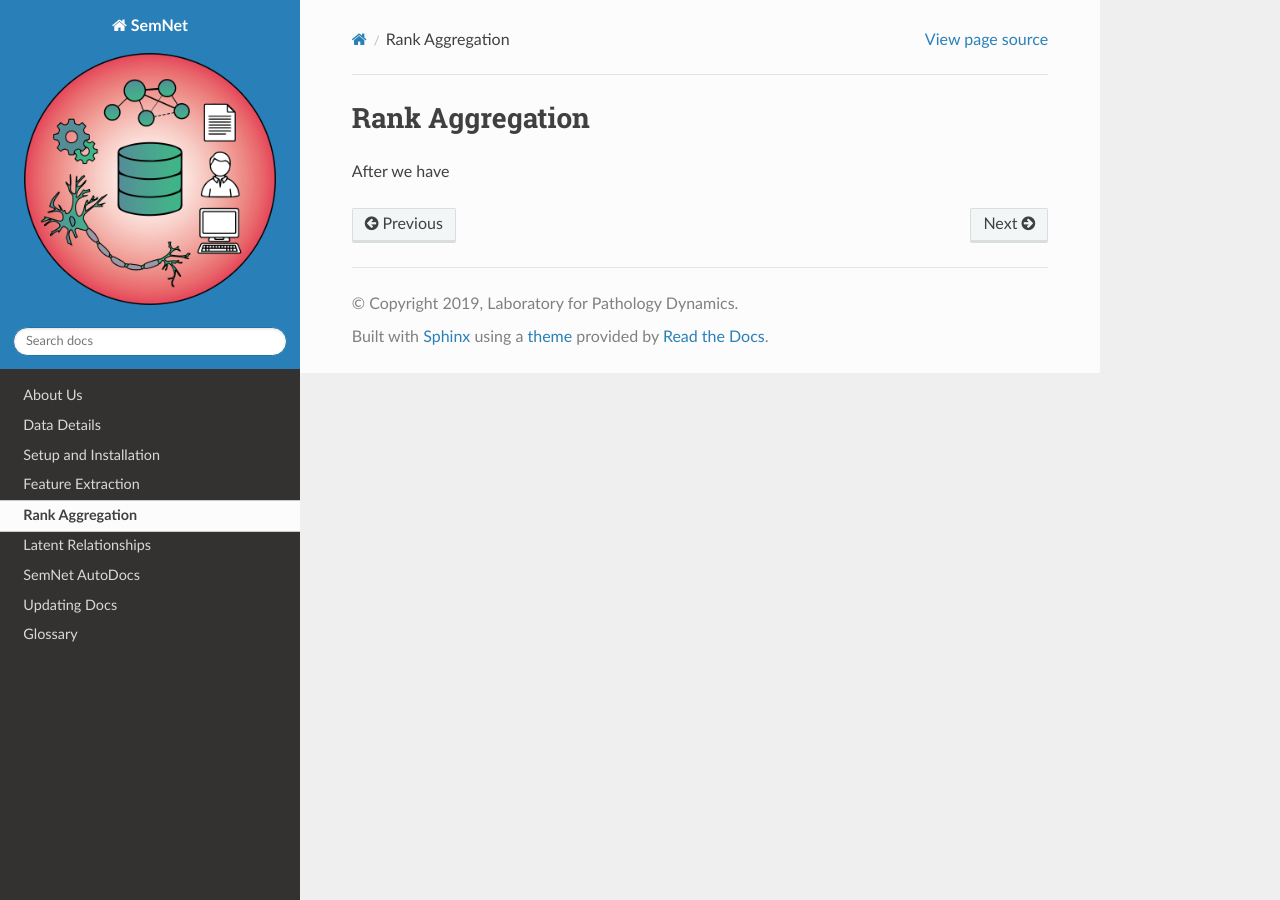
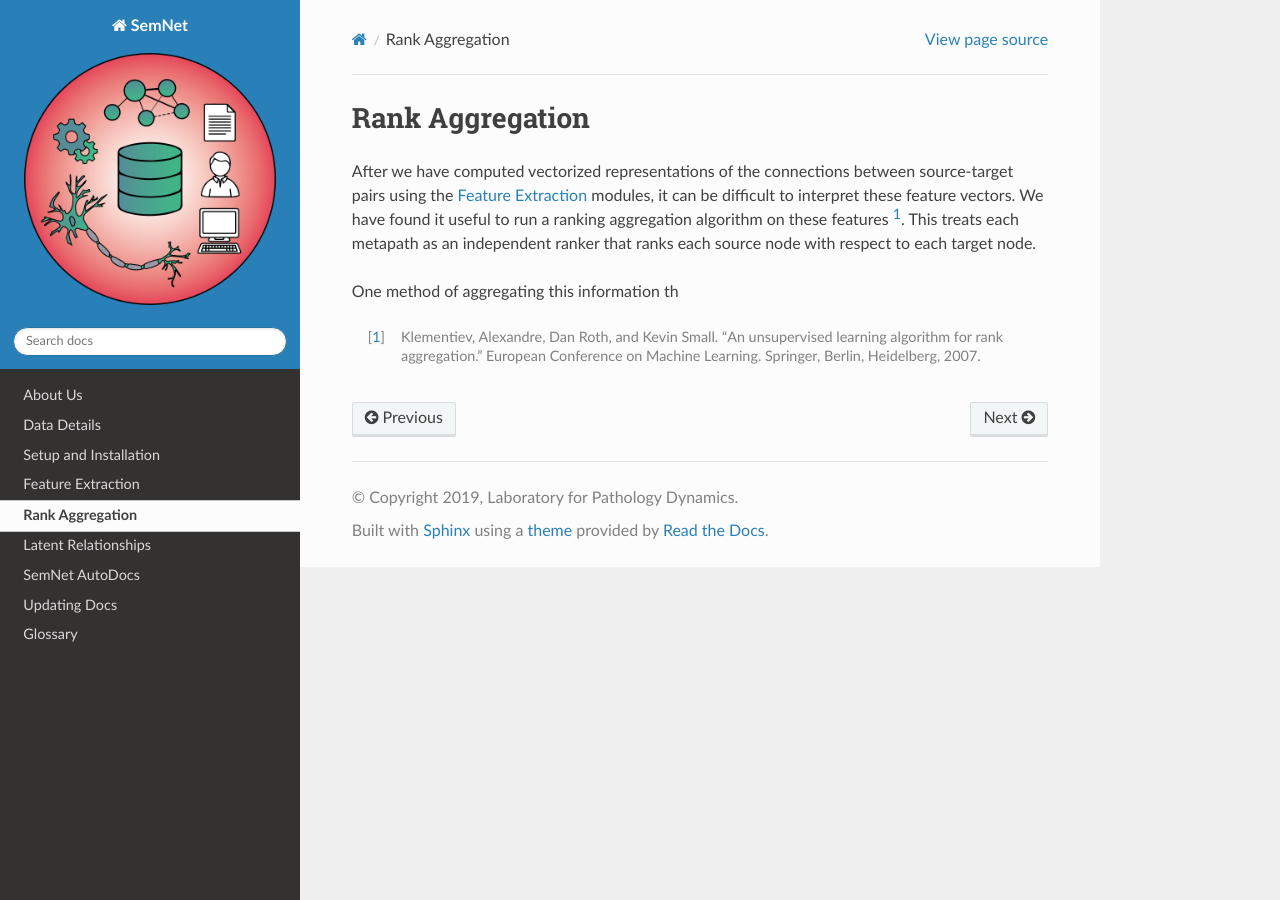
Before and after one commit to sallegri3/semnet-2, a Sphinx documentation site: the page built from docs/source/ranking.rst, in a window 1280 px wide. Built offline with Sphinx 7.4.7 and the Read the Docs theme 2.0.0, drawn with Linux system fonts in a browser that asks for light colours.

Commit message:
more docs

```diff
--- a/docs/source/featextract.rst
+++ b/docs/source/featextract.rst
@@ -1,3 +1,5 @@
+.. _FeatExtract:
+
 Feature Extraction
 ==================
 
--- a/docs/source/index.rst
+++ b/docs/source/index.rst
@@ -43,7 +43,6 @@ Citations
 ^^^^^^^^^
 
     * Himmelstein, Daniel S., and Sergio E. Baranzini. "Heterogeneous network edge prediction: a data integration approach to prioritize disease-associated genes." PLoS computational biology 11.7 (2015): e1004259.
-    * Klementiev, Alexandre, Dan Roth, and Kevin Small. "An unsupervised learning algorithm for rank aggregation." European Conference on Machine Learning. Springer, Berlin, Heidelberg, 2007.
     * Shi, Chuan, et al. "HeteSim: A General Framework for Relevance Measure in Heterogeneous Networks." IEEE Trans. Knowl. Data Eng. 6.10 (2014): 2479-2492.
     * Wang, Chenguang, et al. "Relsim: relation similarity search in schema-rich heterogeneous information networks." Proceedings of the 2016 SIAM International Conference on Data Mining. Society for Industrial and Applied Mathematics, 2016.
     * Yu, Xiao, et al. "User guided entity similarity search using meta-path selection in heterogeneous information networks." Proceedings of the 21st ACM international conference on Information and knowledge management. Acm, 2012.
--- a/docs/source/ranking.rst
+++ b/docs/source/ranking.rst
@@ -1,4 +1,9 @@
 Rank Aggregation
 ================
 
-After we have
+After we have computed vectorized representations of the connections between source-target pairs using the :ref:`FeatExtract` modules, it can be difficult to interpret these feature vectors. We have found it useful to run a ranking aggregation algorithm on these features [#]_. This treats each metapath as an independent ranker that ranks each source node with respect to each target node.
+
+One method of aggregating this information th
+
+
+.. [#] Klementiev, Alexandre, Dan Roth, and Kevin Small. "An unsupervised learning algorithm for rank aggregation." European Conference on Machine Learning. Springer, Berlin, Heidelberg, 2007.
```
